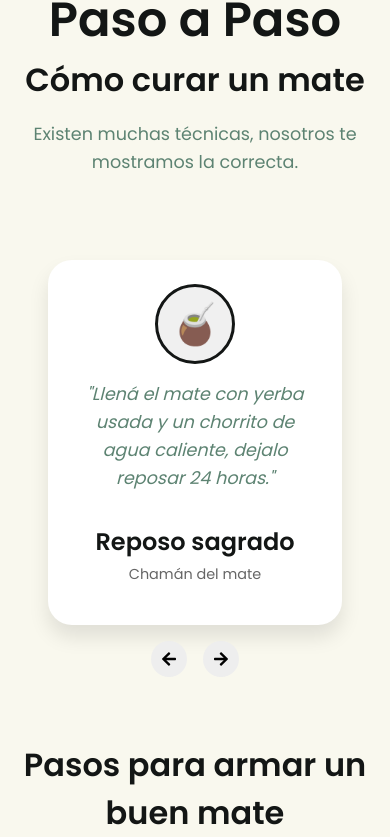
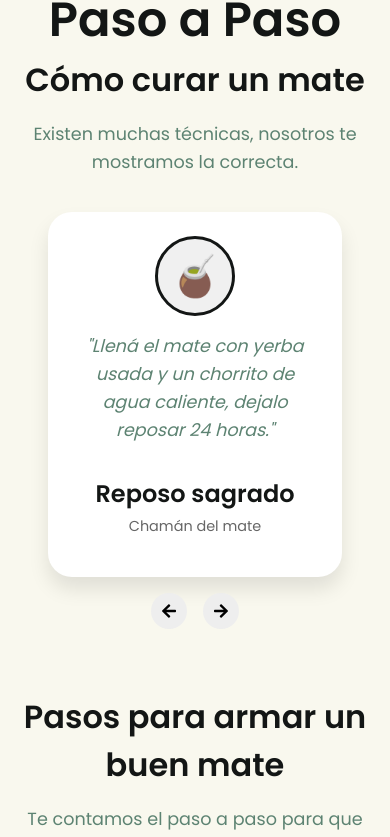
Before and after one commit to EliasDep/AmateroApp, a React (Vite) app: page / in a window 390 px wide. Shown: the part 2248-3085 px from the top of the page. Built offline with nearby package versions, Linux system fonts and the light colour scheme.

Commit message:
slider margen update

```diff
--- a/src/pages/pasoapaso/pasoapaso.css
+++ b/src/pages/pasoapaso/pasoapaso.css
@@ -65,10 +65,6 @@
     gap: 1rem;
   }
 
-  .slider_container {
-    margin-top: 3rem;
-  }
-
   .pasoapaso_text {
     margin-bottom: -14rem;
   }
@@ -85,3 +81,10 @@
     margin-bottom: 5rem;
   }
 }
+
+
+@media screen and (max-width: 371px) {
+  .pasoapaso_text {
+    margin-bottom: 0;
+  }
+}
```
